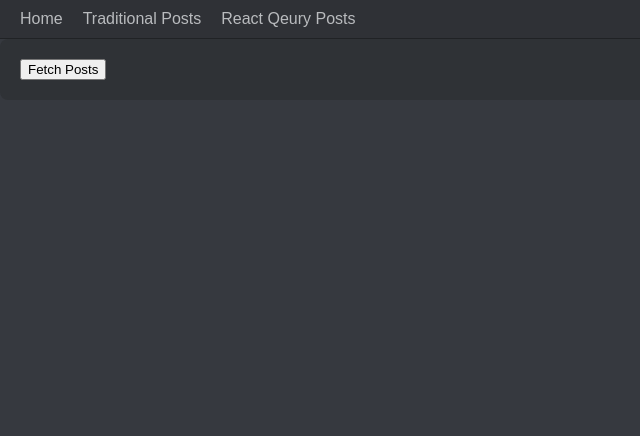
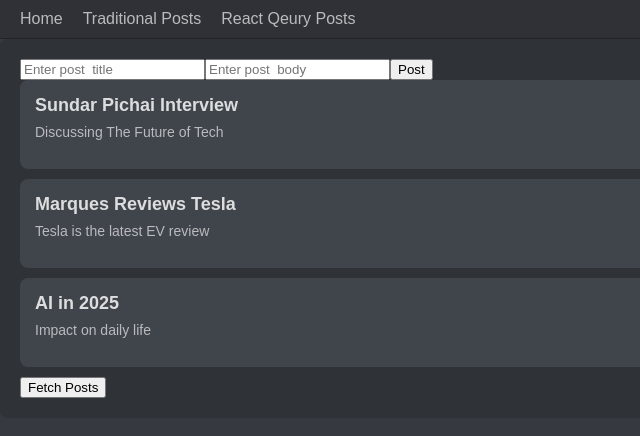
Before and after one commit to firoj998/React-Query, a React (Vite) app: page /rq-posts in a window 1280 px wide. Shown: the top 436 px of the page, without its empty margins (0-640 px from the left). Built offline with nearby package versions, Linux system fonts and the light colour scheme; data requests are answered from the project's data file.

Commit message:
Mutation Response

```diff
--- a/src/components/PostsReactQuery.jsx
+++ b/src/components/PostsReactQuery.jsx
@@ -1,23 +1,60 @@
-import { useQuery } from "@tanstack/react-query";
+import { useMutation, useQuery, useQueryClient } from "@tanstack/react-query";
 import axios from "axios";
+import { useState } from "react";
 import { Link } from "react-router-dom";
 
+// GET method
+const fetchPosts = () => {
+  return axios.get("http://localhost:3000/posts");
+};
+
+// Post method
+const addPost = (post) => {
+  return axios.post("http://localhost:3000/posts", post);
+};
+
 const PostsReactQuery = () => {
+  const [title, setTitle] = useState("");
+  const [body, setBody] = useState("");
+
   //posts    ["posts"]
   //posts/1    ["posts", "post.id"]
   //posts/1/comments    ["posts", "post.id", "comments"]  // every single query should have its own query key
 
   const { data, isLoading, isError, error, refetch } = useQuery({
     queryKey: ["posts"],
-    queryFn: () => {
-      return axios.get("http://localhost:3000/posts");
-    },
+    queryFn: fetchPosts,
     // staleTime: 30000,
     // refetchInterval: 1000,    // polling
     // refetchIntervalInBackground: true,
-    enabled: false, // Disable for query fetching on component mount
+    //enabled: false, // Disable for query fetching on component mount
   });
   // console.log(data);
+  const queryClient = useQueryClient();
+  const { mutate } = useMutation({
+    mutationFn: addPost,
+    // onSuccess: () => {
+    //   queryClient.invalidateQueries(["posts"]);
+    // },
+    onSuccess: (newData) => {
+      queryClient.setQueryData(["posts"], (oldQueryData) => {
+        return {
+          ...oldQueryData,
+          data: [...oldQueryData.data, newData.data],
+        };
+      });
+    },
+  });
+
+  const handleSubmit = (e) => {
+    e.preventDefault();
+    console.log(title, body);
+    const post = { title, body };
+    mutate(post);
+    setTitle("");
+    setBody("");
+  };
+
   if (isLoading) {
     return <div className="loading">Page is loading...</div>;
   }
@@ -26,7 +63,20 @@
   }
   return (
     <div className="post-list">
-      <button onClick={refetch}>Fetch Posts</button>
+      <form onSubmit={handleSubmit}>
+        <input
+          onChange={(e) => setTitle(e.target.value)}
+          placeholder="Enter post  title"
+          value={title}
+        />
+        <input
+          onChange={(e) => setBody(e.target.value)}
+          placeholder="Enter post  body"
+          value={body}
+        />
+        <button type="submit">Post</button>
+      </form>
+
       {data?.data?.map((post) => (
         <Link key={post.id} to={`/rq-posts/${post.id}`}>
           <div key={post.id} className="post-item">
@@ -35,6 +85,7 @@
           </div>
         </Link>
       ))}
+      <button onClick={refetch}>Fetch Posts</button>
     </div>
   );
 };
```
